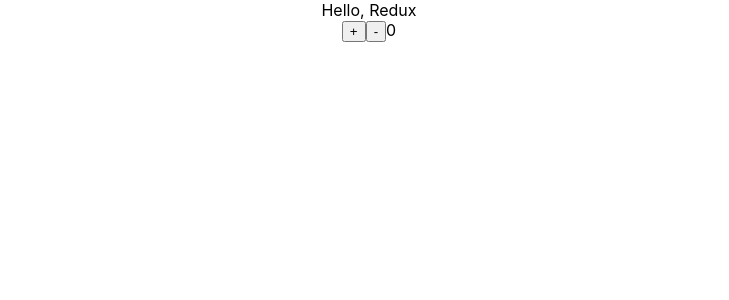
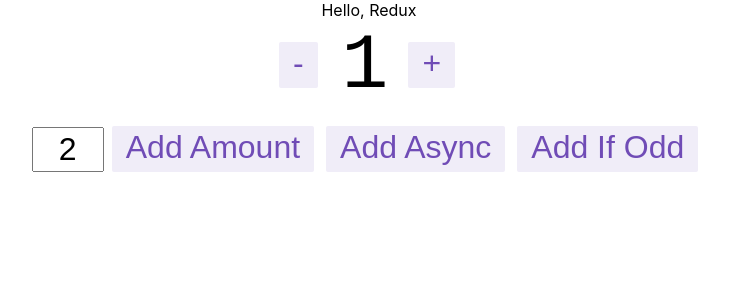
Before and after one commit to Carefree-happy/redux-examples, a React (Create React App) app: page / in a window 1280 px wide. Shown: the top 300 px of the page, without its empty margins (271-1000 px from the left). Built offline with nearby package versions, Linux system fonts and the light colour scheme.

Commit message:
feat: counter selector and dispatch

```diff
--- a/package.json
+++ b/package.json
@@ -3,12 +3,15 @@
   "version": "0.1.0",
   "private": true,
   "dependencies": {
+    "@reduxjs/toolkit": "^1.8.5",
     "@testing-library/jest-dom": "^5.16.5",
     "@testing-library/react": "^13.4.0",
     "@testing-library/user-event": "^13.5.0",
     "react": "^18.2.0",
     "react-dom": "^18.2.0",
+    "react-redux": "^8.0.2",
     "react-scripts": "5.0.1",
+    "redux": "^4.2.0",
     "web-vitals": "^2.1.4"
   },
   "scripts": {
--- a/src/App.js
+++ b/src/App.js
@@ -1,25 +1,12 @@
-import { useState } from 'react';
 import './App.css';
+import Counter from './Counter'
 
 function App() {
-  const [state, setState] = useState(0)
-
-  function increment() {
-    setState(state + 1)
-  }
-
-  function decrement() {
-    setState(state - 1)
-  }
 
   return (
     <div className="App">
       Hello, Redux
-      <div>
-        <button onClick={increment}>+</button>
-        <button onClick={decrement}>-</button>
-        <span>{state}</span>
-      </div>
+      <Counter/>
     </div>
   );
 }
--- /dev/null
+++ b/src/Counter.js
@@ -0,0 +1,69 @@
+import React, { useState } from 'react';
+import { useSelector, useDispatch } from 'react-redux';
+import {
+  decrement,
+  increment,
+  incrementByAmount,
+  incrementAsync,
+  incrementIfOdd,
+  selectCount,
+} from './counterSlice';
+import styles from './Counter.module.css';
+
+const Counter = () => {
+  const count = useSelector(selectCount);
+  const dispatch = useDispatch();
+  const [incrementAmount, setIncrementAmount] = useState('2');
+
+  const incrementValue = Number(incrementAmount) || 0;
+
+  return (
+    <div>
+      <div className={styles.row}>
+        <button
+          className={styles.button}
+          aria-label="Decrement value"
+          onClick={() => dispatch(decrement())}
+        >
+          -
+        </button>
+        <span className={styles.value}>{count}</span>
+        <button
+          className={styles.button}
+          aria-label="Increment value"
+          onClick={() => dispatch(increment())}
+        >
+          +
+        </button>
+      </div>
+      <div className={styles.row}>
+        <input
+          className={styles.textbox}
+          aria-label="Set increment amount"
+          value={incrementAmount}
+          onChange={(e) => setIncrementAmount(e.target.value)}
+        />
+        <button
+          className={styles.button}
+          onClick={() => dispatch(incrementByAmount(incrementValue))}
+        >
+          Add Amount
+        </button>
+        <button
+          className={styles.asyncButton}
+          onClick={() => dispatch(incrementAsync(incrementValue))}
+        >
+          Add Async
+        </button>
+        <button
+          className={styles.button}
+          onClick={() => dispatch(incrementIfOdd(incrementValue))}
+        >
+          Add If Odd
+        </button>
+      </div>
+    </div>
+  );
+}
+
+export default Counter
--- /dev/null
+++ b/src/Counter.module.css
@@ -0,0 +1,78 @@
+.row {
+  display: flex;
+  align-items: center;
+  justify-content: center;
+}
+
+.row > button {
+  margin-left: 4px;
+  margin-right: 8px;
+}
+.row:not(:last-child) {
+  margin-bottom: 16px;
+}
+
+.value {
+  font-size: 78px;
+  padding-left: 16px;
+  padding-right: 16px;
+  margin-top: 2px;
+  font-family: 'Courier New', Courier, monospace;
+}
+
+.button {
+  appearance: none;
+  background: none;
+  font-size: 32px;
+  padding-left: 12px;
+  padding-right: 12px;
+  outline: none;
+  border: 2px solid transparent;
+  color: rgb(112, 76, 182);
+  padding-bottom: 4px;
+  cursor: pointer;
+  background-color: rgba(112, 76, 182, 0.1);
+  border-radius: 2px;
+  transition: all 0.15s;
+}
+
+.textbox {
+  font-size: 32px;
+  padding: 2px;
+  width: 64px;
+  text-align: center;
+  margin-right: 4px;
+}
+
+.button:hover,
+.button:focus {
+  border: 2px solid rgba(112, 76, 182, 0.4);
+}
+
+.button:active {
+  background-color: rgba(112, 76, 182, 0.2);
+}
+
+.asyncButton {
+  composes: button;
+  position: relative;
+}
+
+.asyncButton:after {
+  content: '';
+  background-color: rgba(112, 76, 182, 0.15);
+  display: block;
+  position: absolute;
+  width: 100%;
+  height: 100%;
+  left: 0;
+  top: 0;
+  opacity: 0;
+  transition: width 1s linear, opacity 0.5s ease 1s;
+}
+
+.asyncButton:active:after {
+  width: 0%;
+  opacity: 1;
+  transition: 0s;
+}
--- /dev/null
+++ b/src/counterAPI.js
@@ -0,0 +1,5 @@
+export function fetchCount(amount = 1) {
+    return new Promise((resolve) =>
+        setTimeout(() => resolve({ data: amount }), 500)
+    );
+}
--- /dev/null
+++ b/src/counterSlice.js
@@ -0,0 +1,63 @@
+import {
+    createAsyncThunk,
+    createSlice
+} from '@reduxjs/toolkit';
+import {
+    fetchCount
+} from './counterAPI';
+
+const initialState = {
+    value: 1,
+    status: 'idle',
+};
+
+export const incrementAsync = createAsyncThunk(
+    'counter/fetchCount',
+    async (amount) => {
+        const response = await fetchCount(amount);
+        return response.data;
+    }
+);
+
+export const counterSlice = createSlice({
+    name: 'counter',
+    initialState,
+    reducers: {
+        increment: (state) => {
+            state.value += 1;
+        },
+        decrement: (state) => {
+            state.value -= 1;
+        },
+        incrementByAmount: (state, action) => {
+            state.value += action.payload;
+        },
+    },
+    extraReducers: (builder) => {
+        builder
+            .addCase(incrementAsync.pending, (state) => {
+                state.status = 'loading';
+            })
+            .addCase(incrementAsync.fulfilled, (state, action) => {
+                state.status = 'idle';
+                state.value += action.payload;
+            });
+    },
+});
+
+export const {
+    increment,
+    decrement,
+    incrementByAmount
+} = counterSlice.actions;
+
+export const selectCount = (state) => state.counter.value;
+
+export const incrementIfOdd = (amount) => (dispatch, getState) => {
+    const currentValue = selectCount(getState());
+    if (currentValue % 2 === 1) {
+        dispatch(incrementByAmount(amount));
+    }
+};
+
+export default counterSlice.reducer;
--- a/src/index.js
+++ b/src/index.js
@@ -3,11 +3,22 @@ import ReactDOM from 'react-dom/client';
 import './index.css';
 import App from './App';
 import reportWebVitals from './reportWebVitals';
+import { Provider } from 'react-redux';
+import { configureStore } from '@reduxjs/toolkit';
+import counterReducer from './counterSlice';
+
+const store = configureStore({
+  reducer: {
+    counter: counterReducer
+  }
+})
 
 const root = ReactDOM.createRoot(document.getElementById('root'));
 root.render(
   <React.StrictMode>
-    <App />
+    <Provider store={store}>
+      <App />
+    </Provider>
   </React.StrictMode>
 );
 
```
Also changed, not shown: src/store.js (added, +7 -0 lines), 1 other file (tests, documents, lock files or other folders).
